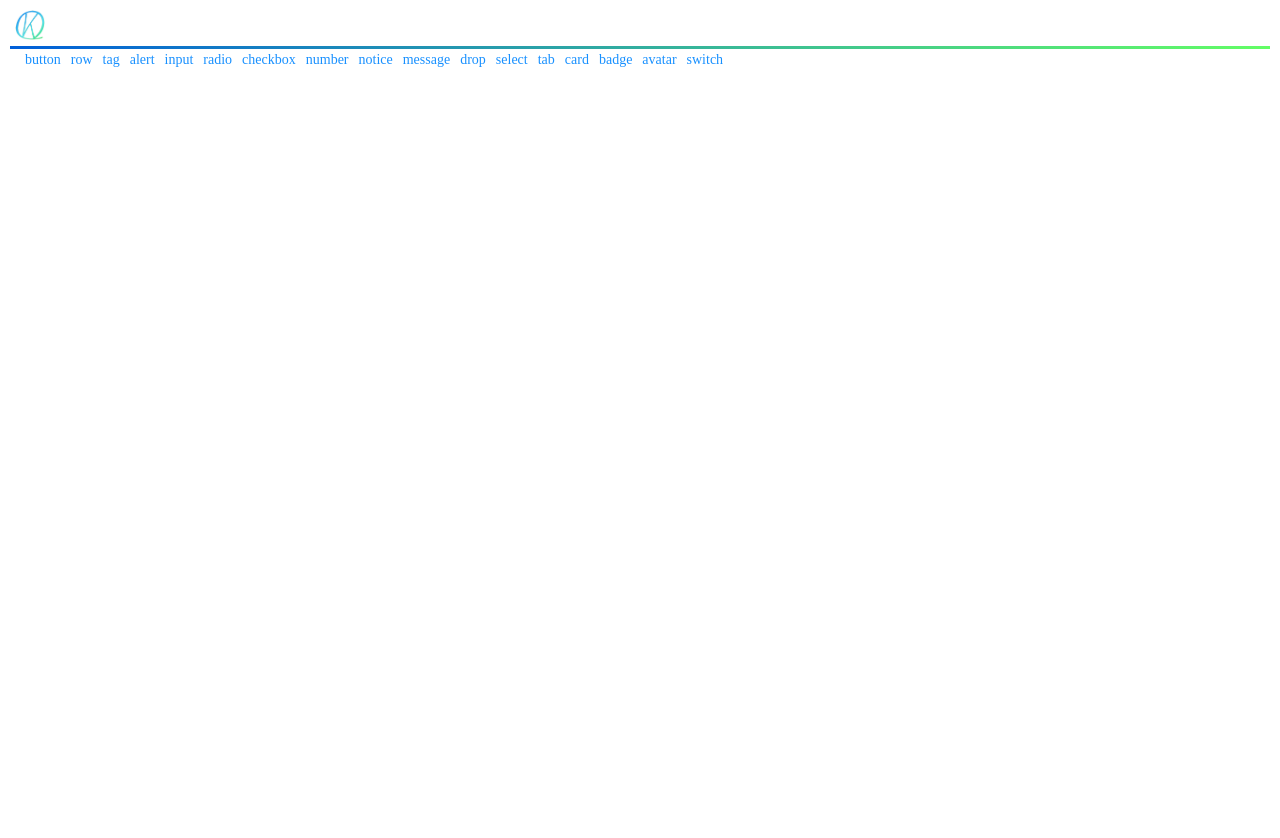
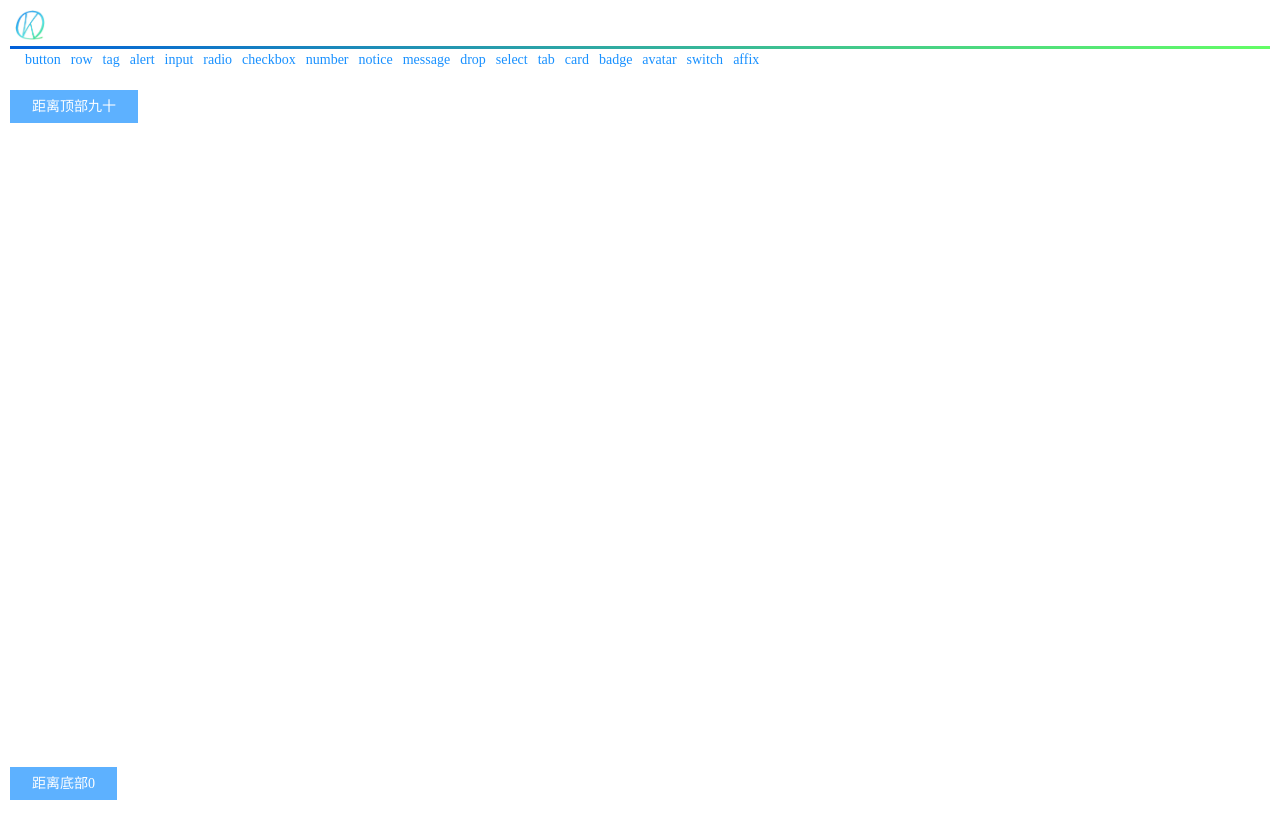
Before and after one commit to wanjunSun/qkui, a Vue app: page /#/affix in a window 1280 px wide. Shown: the top 838 px of the page. Before the commit the page ends 800 px from the top, so only its background shows below. Built offline with nearby package versions, Linux system fonts and the light colour scheme; some icons are missing.

Commit message:
:sparkles: 新增affix

```diff
--- a/examples/router/index.js
+++ b/examples/router/index.js
@@ -89,6 +89,11 @@ const routes = [
     name: "switch",
     component: (reverse) => require(["../views/Switch.vue"], reverse),
   },
+  {
+    path: "/affix",
+    name: "affix",
+    component: (reverse) => require(["../views/Affix.vue"], reverse),
+  },
 ]
 
 const router = new VueRouter({
--- /dev/null
+++ b/examples/views/Affix.vue
@@ -0,0 +1,12 @@
+<template>
+  <div style="height:2000px">
+    <qk-affix :topoffset="90">距离顶部九十</qk-affix>
+    <qk-affix :bottomoffset="0">距离底部0</qk-affix>
+  </div>
+</template>
+
+<script>
+export default {}
+</script>
+
+<style></style>
--- /dev/null
+++ b/packages/Affix/index.js
@@ -0,0 +1,3 @@
+import QKAffix from "./src/affix.jsx"
+
+export default QKAffix
--- /dev/null
+++ b/packages/Affix/src/affix.jsx
@@ -0,0 +1,23 @@
+export default {
+  name: "qkAffix",
+  props: {
+    topoffset: [Number, String],
+    bottomoffset: [Number, String],
+  },
+  computed: {
+    styles() {
+      let style = {
+        top: this.topoffset + "px",
+        bottom: this.bottomoffset + "px",
+      }
+      return style
+    },
+  },
+  render() {
+    return (
+      <span class="qk-affix" style={this.styles}>
+        {this.$slots.default ? this.$slots.default : ""}
+      </span>
+    )
+  },
+}
--- a/packages/index.js
+++ b/packages/index.js
@@ -16,6 +16,7 @@ import QKCard from "./Card"
 import QKBadge from "./Badge"
 import QKAvatar from "./Avatar"
 import QKSwitch from "./Switch"
+import QKAffix from "./Affix"
 import "../src/style/index.less"
 // 所有组件列表
 const components = [
@@ -45,6 +46,7 @@ const components = [
   QKBadge,
   QKAvatar,
   QKSwitch,
+  QKAffix,
 ]
 // 定义 install 方法，接收 Vue 作为参数
 const install = function(Vue) {
--- /dev/null
+++ b/src/style/components/affix.less
@@ -0,0 +1,18 @@
+@affix-prefix: ~"@{css-prefix}affix";
+
+
+.@{affix-prefix} {
+  display: inline-block;
+  position: fixed;
+  padding: @css-padding-default;
+  text-align: center;
+  color: @css-white;
+  background: tint(@css-color-primary, 30%);
+  overflow: hidden;
+  .btn-animation();
+  outline: none;
+  transition: all .3s;
+  &:hover {
+    border-radius: @css-radius-default;
+  }
+}
--- a/src/style/components/index.less
+++ b/src/style/components/index.less
@@ -15,3 +15,4 @@
 @import "badge.less";
 @import "avatar.less";
 @import "switch.less";
+@import "affix.less";
```
